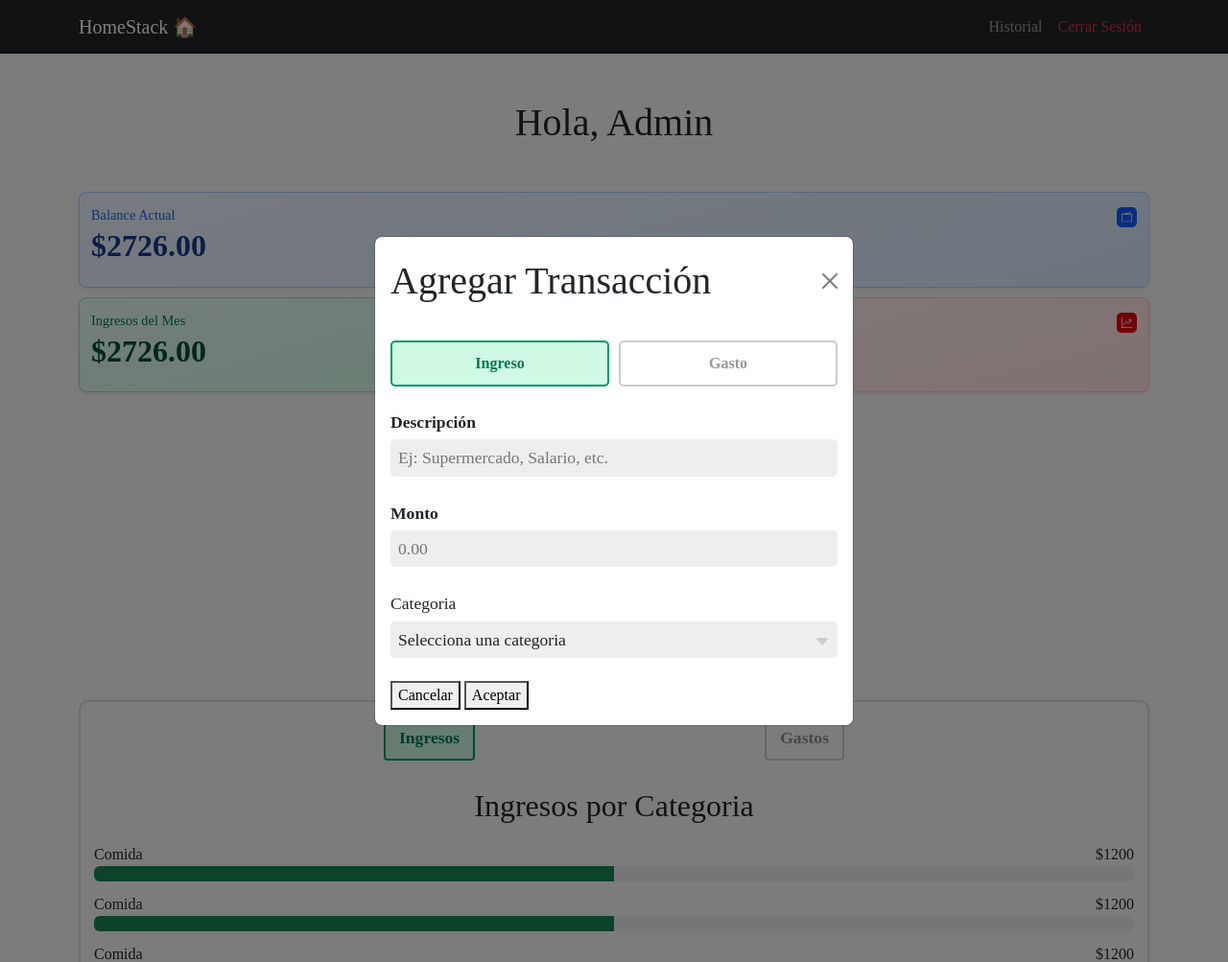
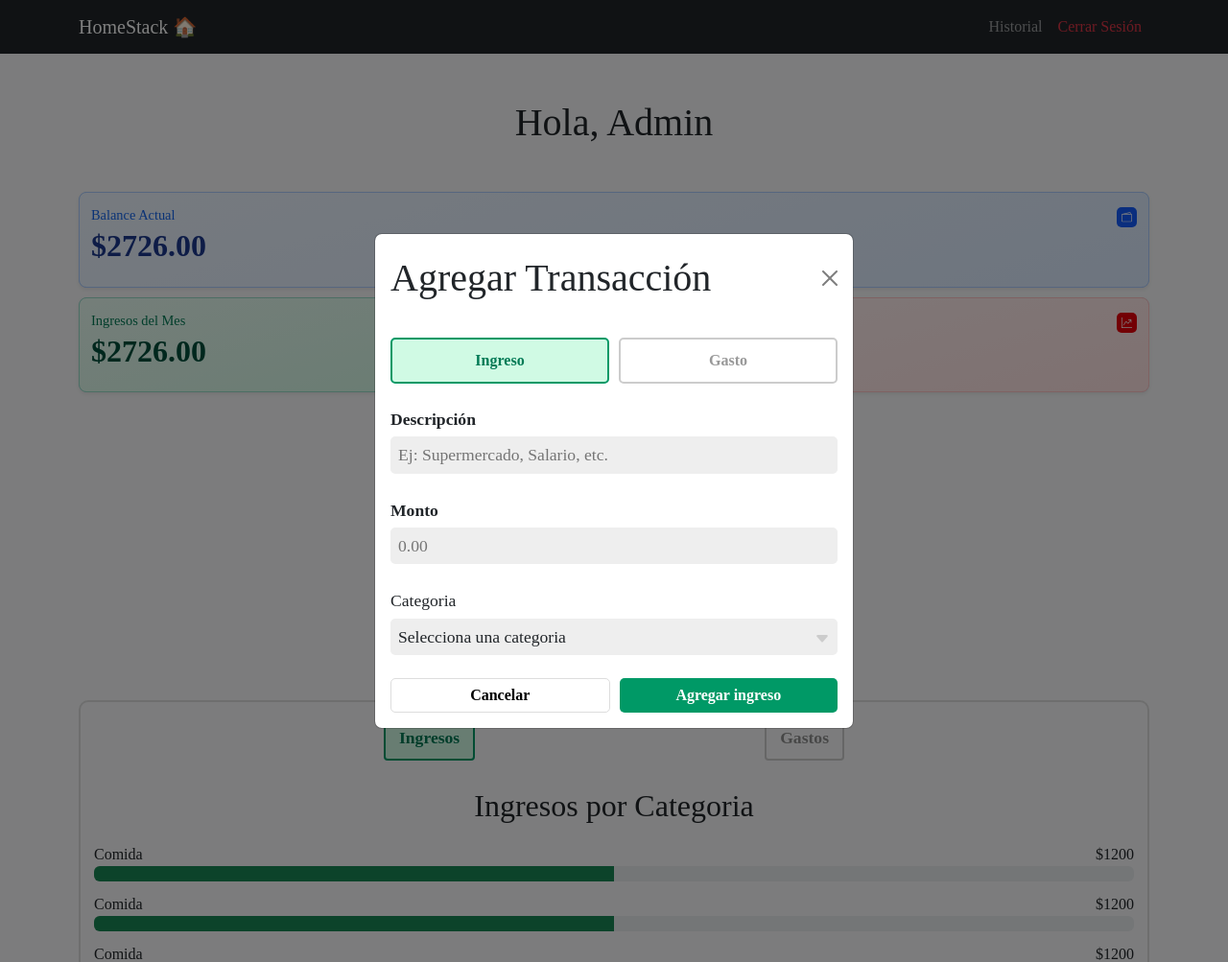
Before and after one commit to JesusHM0406/homestack, a Flask app: page / in a window 1280 px wide, after a click on "Añadir transacción". Shown: the whole page at 96% size. Run offline with Flask 3, Linux system fonts and the light colour scheme; the visitor is signed in with stand-in values (Sample User, id 1); parts of the project's set-up code (start-up, migrations or seed data) failed here and were passed over; some libraries are stand-ins or nearby versions; some web fonts are replaced.

Commit message:
style: add styles to the form footer buttons

```diff
--- a/static/css/style.css
+++ b/static/css/style.css
@@ -444,3 +444,39 @@ input {
 .select-option:hover {
   background-color: #eee;
 }
+
+/* FORM FOOTER SECTION */
+.modal-actions {
+  display: flex;
+  gap: 10px;
+  justify-content: right;
+}
+
+.modal-action-btn {
+  width: 100%;
+  border: none;
+  padding: 5px 0;
+  border-radius: 5px;
+  font-weight: 600;
+}
+
+.close-modal-btn {
+  background-color: transparent;
+  border: 1px solid #ddd;
+}
+
+.submit-modal-btn {
+  color: #fff;
+}
+
+[data-view="transaction"][data-type="income"] .submit-modal-btn {
+  background-color: #009966;
+}
+
+[data-view="transaction"][data-type="expense"] .submit-modal-btn {
+  background-color: #f55;
+}
+
+[data-view="categories"] .submit-modal-btn {
+  background-color: #1465EC;
+}
--- a/templates/index.html
+++ b/templates/index.html
@@ -65,7 +65,7 @@
         <span>Añadir transacción</span>
       </button>
 
-      <button id="configCategoriesBtn" class="action-btn config-categories-btn">
+      <button id="configCategoriesBtn" class="action-btn config-categories-btn" data-bs-toggle="modal" data-bs-target="#main-modal">
         <figure class="add-icon">
           <svg xmlns="http://www.w3.org/2000/svg" width="20" height="20" fill="currentColor" class="bi bi-gear" viewBox="0 0 16 16">
             <path d="M8 4.754a3.246 3.246 0 1 0 0 6.492 3.246 3.246 0 0 0 0-6.492M5.754 8a2.246 2.246 0 1 1 4.492 0 2.246 2.246 0 0 1-4.492 0"/>
@@ -240,8 +240,8 @@
         {% include 'components/modal_transactions.html' %}
         {% include 'components/modal_categories.html' %}
         <div class="modal-actions mt-4">
-          <button type="button" id="cancelBtn" data-bs-dismiss="modal">Cancelar</button>
-          <button type="submit" id="submitBtn" form="transaction-form">Aceptar</button>
+          <button type="button" id="cancelBtn" class="modal-action-btn close-modal-btn" data-bs-dismiss="modal">Cancelar</button>
+          <button type="submit" id="submitBtn" class="modal-action-btn submit-modal-btn" form="transaction-form">Agregar ingreso</button>
         </div>
       </div>
     </div>
```
